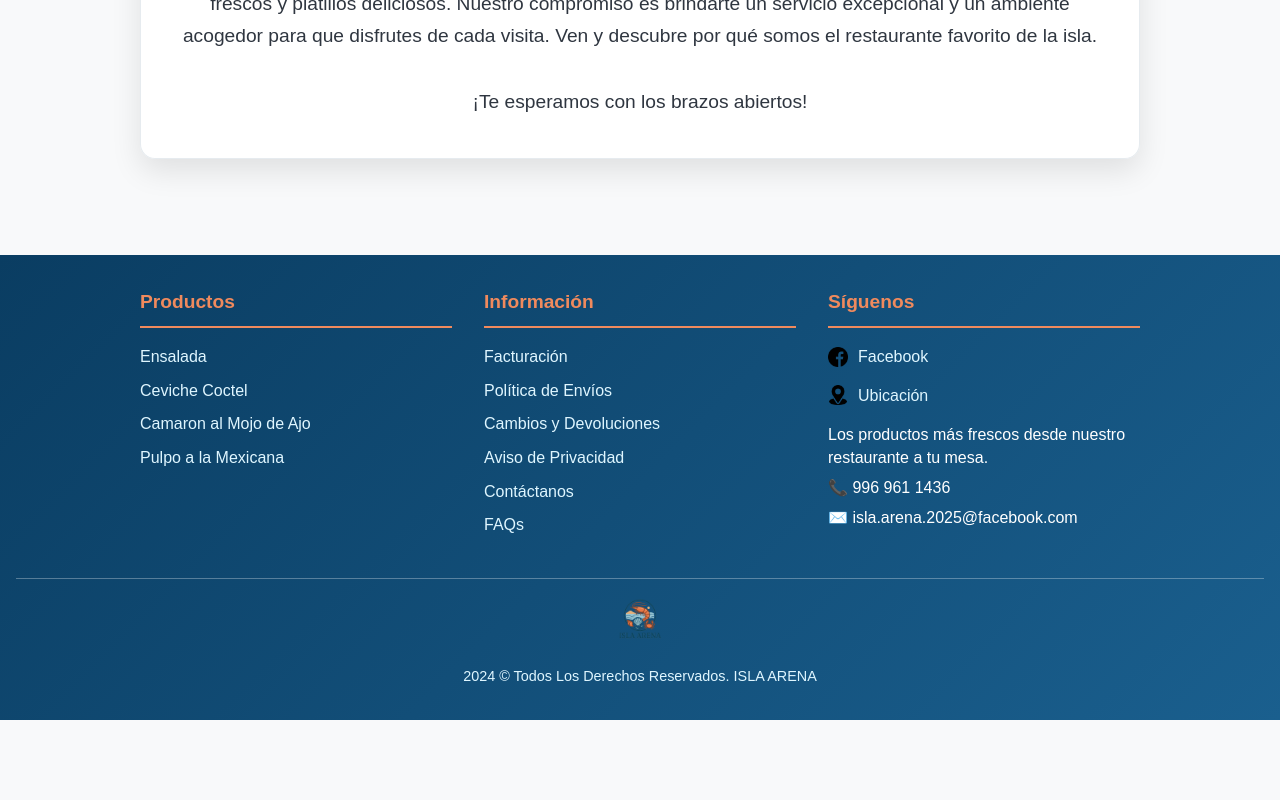
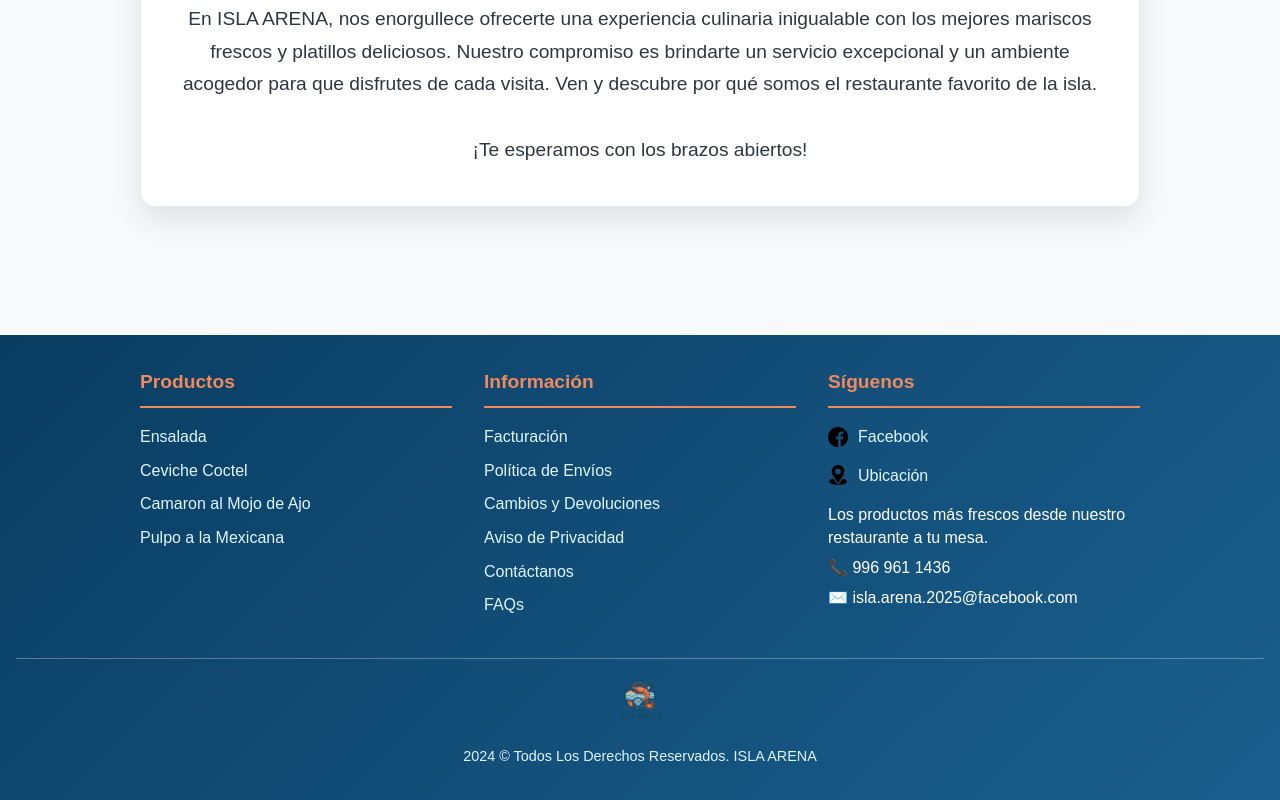
Before and after one commit to Manuel-Ake/RestauranteIslaArena, an Angular app in the folder Isla/: page /Home in a window 1280 px wide. Shown: the part 1318-2118 px from the top of the page. Before the commit the page ends 2038 px from the top, so only its background shows below. Built offline with nearby package versions, Linux system fonts and the light colour scheme.

Commit message:
posiciono

```diff
--- a/Isla/src/app/pages/home/home.css
+++ b/Isla/src/app/pages/home/home.css
@@ -17,6 +17,7 @@
   position: relative;
   overflow: hidden;
   border-radius: 15px;
+  margin: 0 auto;
   max-width: 1200px;
 }
 
@@ -60,7 +61,6 @@
   text-shadow: 2px 2px 10px rgba(0, 0, 0, 0.8);
   color: #f8f8f8;
 }
-
 
 .carousel-control {
   position: absolute;
@@ -155,6 +155,7 @@
 .features {
   padding: 4rem 2rem;
   background: transparent !important;
+  margin-bottom: 3rem;
 }
 
 .features-container {
@@ -226,12 +227,11 @@
   margin: 0;
 }
 
-/* ===== FOOTER NUEVO ===== */
 .footer {
   background: linear-gradient(135deg, #0a3d62 0%, #1a5f8e 100%);
   color: white;
   padding: 2rem 1rem;
-  margin-top: 3rem;
+  margin-top: 5rem;
 }
 
 .footer-content {
@@ -325,7 +325,6 @@
   color: #dff6ff;
 }
 
-/* Responsive */
 @media (max-width: 768px) {
   .hero {
     height: 60vh;
```
